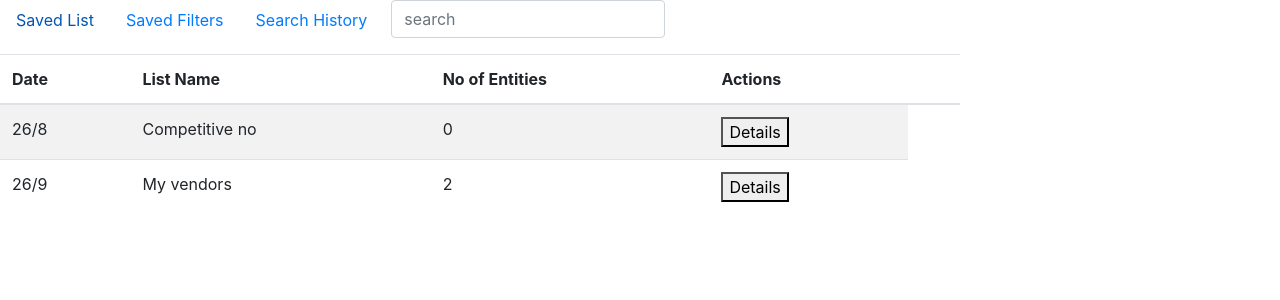
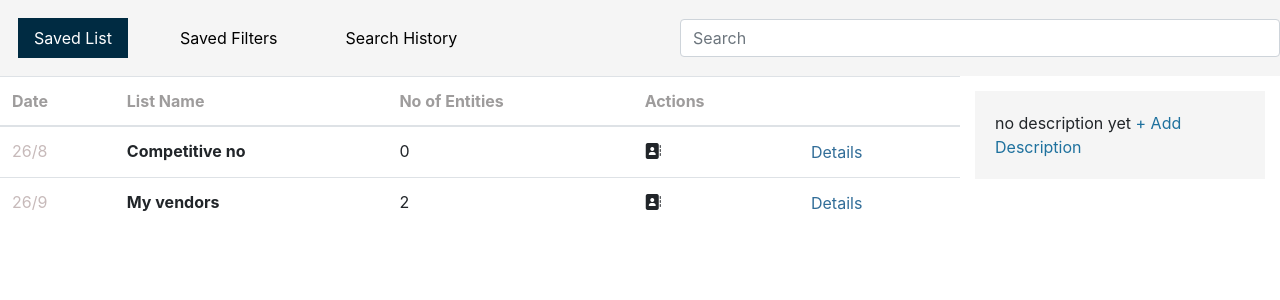
Before and after one commit to Shadowzee/table-with-sidedetails, an Angular app: page / in a window 1280 px wide. Shown: the top 300 px of the page. Built offline with nearby package versions, Linux system fonts and the light colour scheme.

Commit message:
partial css added

```diff
--- a/src/app/app.module.ts
+++ b/src/app/app.module.ts
@@ -8,6 +8,7 @@ import { SideDetailsComponent } from './side-details/side-details.component';
 
 import { FormsModule, ReactiveFormsModule } from '@angular/forms';
 import { NavbarComponent } from './navbar/navbar.component';
+
 @NgModule({
   declarations: [
     AppComponent,
--- a/src/app/navbar/navbar.component.html
+++ b/src/app/navbar/navbar.component.html
@@ -1,17 +1,21 @@
-<ul class="nav">
+<ul class="nav bgcolor justify">
+    <span class="display">
     <li class="nav-item">
-      <a class="nav-link active" href="#">Saved List</a>
+      <a class="nav-link list active" href="#">Saved List</a>
     </li>
     <li class="nav-item">
-      <a class="nav-link" href="#">Saved Filters</a>
+      <a class="nav-link filter" href="#">Saved Filters</a>
     </li>
     <li class="nav-item">
-      <a class="nav-link" href="#">Search History</a>
+      <a class="nav-link filter" href="#">Search History</a>
     </li>
+</span>
     <li class="nav-item">
+        <div class="mr10">
         <form>
             <div class="form-group form-inline">
-              <input placeholder="search" class="form-control ml-2" type="text" (change)="filterval()" [formControl]="filter"/>
+              <input placeholder="Search" class="form-control ml-2 wd400" type="text" (change)="filterval()" [formControl]="filter"/>
             </div>
-          </form> </li>
+          </form>
+        </div></li>
   </ul>
--- a/src/app/navbar/navbar.component.scss
+++ b/src/app/navbar/navbar.component.scss
@@ -0,0 +1,26 @@
+.justify{
+    justify-content: space-between;
+}
+.display{
+    display: inherit;
+}
+.wd400{
+    width: 600px;
+
+}
+.mr10{
+    margin-top:19px;
+}
+.bgcolor{
+    background-color: #f5f5f5;
+}
+.list{
+    margin: 18px;
+    background-color: #002b42;
+    color: white;
+}
+.filter{
+    margin: 18px;
+
+    color: black;
+}
--- a/src/app/side-details/side-details.component.html
+++ b/src/app/side-details/side-details.component.html
@@ -1,8 +1,12 @@
+<div  class="sidecontainer" >
+
+<div class="des">
+    no description yet <a class="adddes">+ Add Description</a>
+</div>
 <div *ngIf="flag">
-
-
 <div *ngFor="let item of sidedetailsdata[detailsno].list">
-    <div> {{item}} </div>
+    <div class="details"> {{item}} </div>
+</div>
 </div>
 
 </div>
--- a/src/app/side-details/side-details.component.scss
+++ b/src/app/side-details/side-details.component.scss
@@ -0,0 +1,14 @@
+.des{
+    padding: 20px !important;
+    background-color: #f5f5f5;
+}
+.details{
+    color:#a3bbc7;
+    margin :7px;
+}
+.adddes{
+    color: #1e719e
+}
+.sidecontainer{
+    margin:15px;
+}
--- a/src/app/table/table.component.html
+++ b/src/app/table/table.component.html
@@ -3,9 +3,9 @@
 
 
 
-  <table class="table table-striped">
+  <table class="table">
     <thead>
-    <tr>
+    <tr class="header">
       <th scope="col">Date</th>
       <th scope="col">List Name</th>
       <th scope="col">No of Entities</th>
@@ -17,11 +17,12 @@
     <tr *ngFor="let country of data$ | async; index as i">
 
       <td>
-        <ngb-highlight [result]="country.date" [term]="filter.value"></ngb-highlight>
+        <ngb-highlight class="date" [result]="country.date" [term]="filter.value"></ngb-highlight>
       </td>
-      <td><ngb-highlight [result]="country.listName" [term]="filter.value"></ngb-highlight></td>
+      <td><b><ngb-highlight [result]="country.listName" [term]="filter.value"></ngb-highlight></b></td>
       <td><ngb-highlight [result]="country.entity | number" [term]="filter.value"></ngb-highlight></td>
-      <td><button (click)="details(i)">Details</button></td>
+     <td><i class="fa fa-address-book" aria-hidden="true"></i></td>
+      <td><button class= "button" (click)="details(i)">Details</button></td>
     </tr>
     </tbody>
   </table>
--- a/src/app/table/table.component.scss
+++ b/src/app/table/table.component.scss
@@ -0,0 +1,15 @@
+.date{
+    color:#c7baba;
+}
+.header{
+  color:   #9e9c9c;
+}
+.button{
+    border: none;
+    color: #316d98;
+    background-color: white;
+}
+.button:focus{
+    outline: none;
+    border-bottom: 2px solid black !important;
+}
--- a/src/index.html
+++ b/src/index.html
@@ -6,6 +6,7 @@
   <base href="/">
   <meta name="viewport" content="width=device-width, initial-scale=1">
   <link rel="icon" type="image/x-icon" href="favicon.ico">
+  <script src="https://use.fontawesome.com/51385792aa.js"></script>
 </head>
 <body>
   <app-root></app-root>
```
